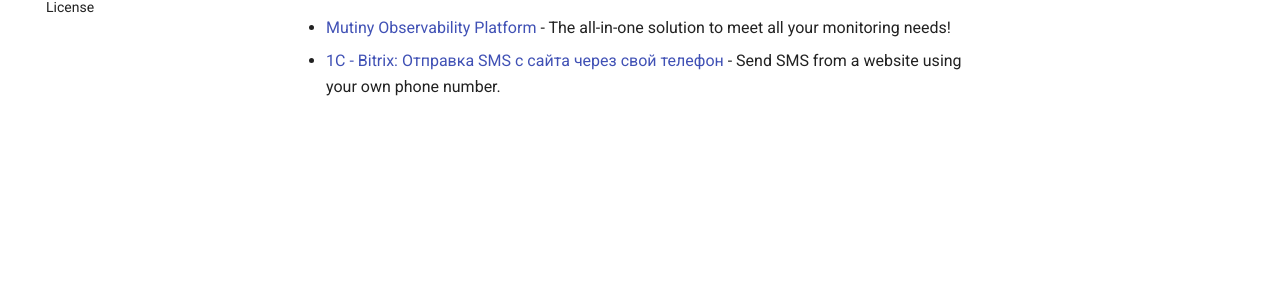
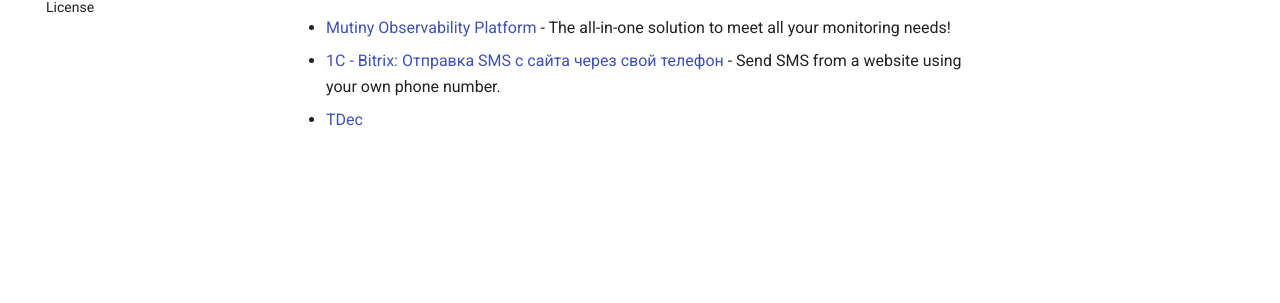
Before and after one commit to android-sms-gateway/docs-web, an MkDocs documentation site: the page built from docs/resources/usages.md, in a window 1280 px wide. Shown: the part 508-811 px from the top of the page. Built offline with MkDocs 1.6.1 and Material for MkDocs 9.7.7, drawn with Linux system fonts in a browser that asks for light colours; comment, search, counter and statistics services are not loaded.

Commit message:
[resources] add TDec app

```diff
--- a/docs/resources/usages.md
+++ b/docs/resources/usages.md
@@ -13,3 +13,4 @@
 
 - [Mutiny Observability Platform](https://www.mutiny.com) - The all-in-one solution to meet all your monitoring needs!
 - [1C - Bitrix: Отправка SMS с сайта через свой телефон](https://marketplace.1c-bitrix.ru/solutions/runetlab.sms/) - Send SMS from a website using your own phone number.
+- [TDec](https://www.tdec.ro)
```
